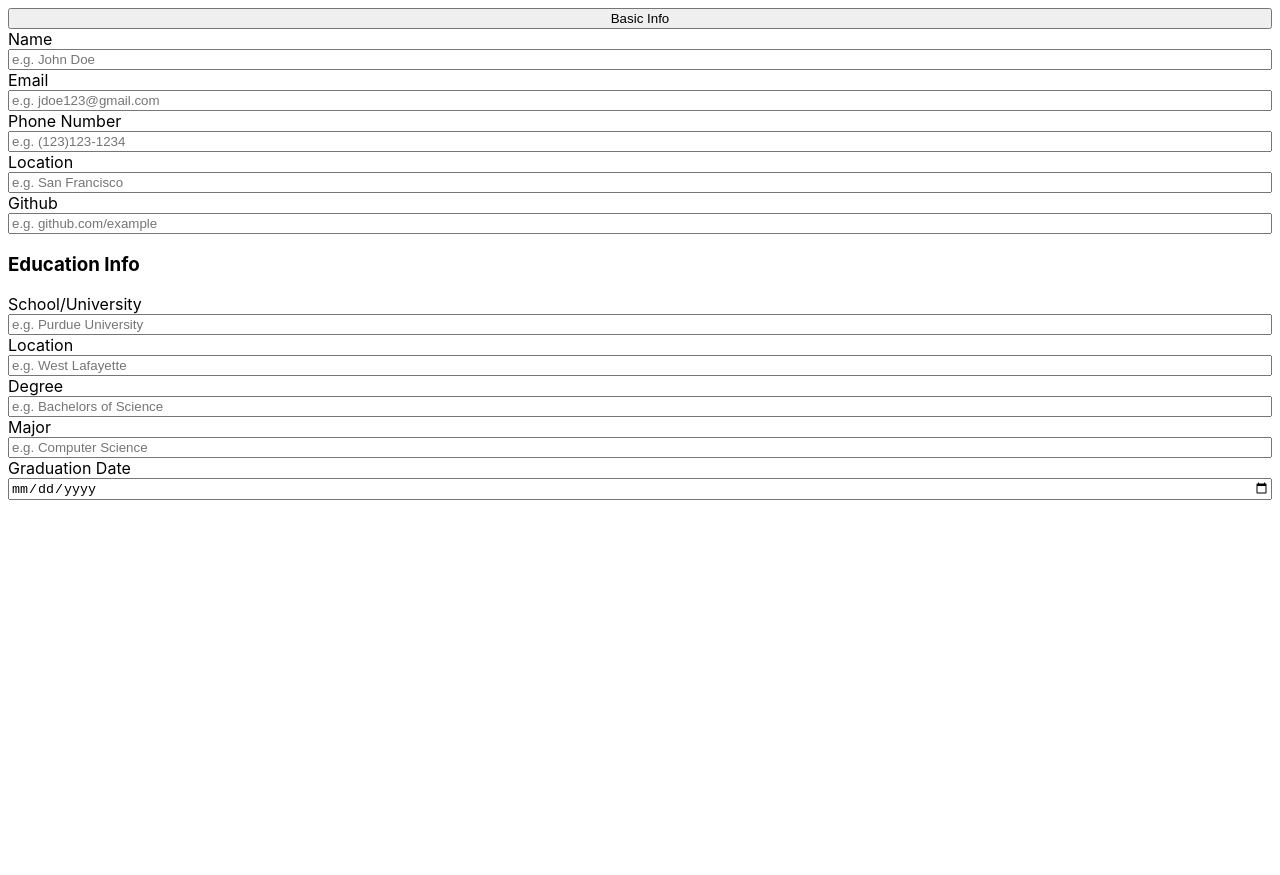
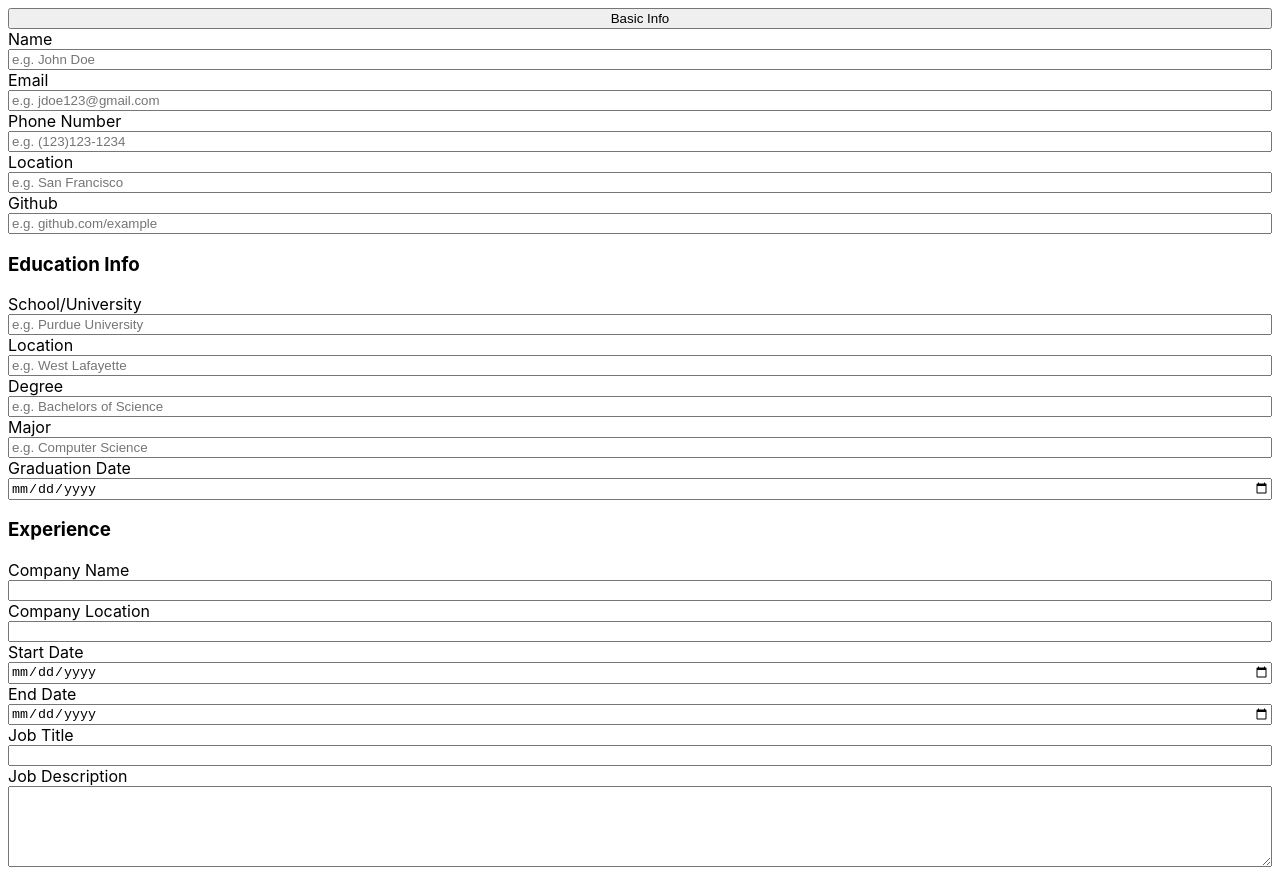
Before and after one commit to brendanjlee/cv_application, a React app: page / in a window 1280 px wide. Before the commit the page ends 800 px from the top, so only its background shows below. Built offline with nearby package versions, Linux system fonts and the light colour scheme; the HTML template or start-up script is replaced by a standard one.

Commit message:
add expereince

```diff
--- a/src/components/ExperienceForm.jsx
+++ b/src/components/ExperienceForm.jsx
@@ -1,41 +1,47 @@
+import { useState } from 'react';
 import '../styles/formStyle.css'
 
 function ExprienceForm() {
+  const [expInfo, setExpInfo] = useState({expName: '', expLoc: '', expStartDate: '', expEndDate: '', jobTitle: '', jobDesc: ''});
+
+  function handleChange(e) {
+    setExpInfo({...expInfo, [e.target.id]: e.target.value});
+  }
+
   return (
     <div className='userFormContainer'>
       <h3>Experience</h3>
       <form className='userForm'>
-        <label htmlFor="expInput">
+        <label>
           Company Name
-          <input type="text" id='expInput' name='expInput' placeholder='Apple' required/>
+          <input value={expInfo.expName} id='expName' onChange={handleChange} />
         </label>
 
-        <label htmlFor="expLocInput">
-          location
-          <input type="text" id='expLocInput' name='expLocInput' placeholder='Apple' required/>
+        <label>
+          Company Location
+          <input value={expInfo.expLoc} id='expLoc' onChange={handleChange} />
         </label>
 
-        <label htmlFor="expStartDateInput">
+        <label>
           Start Date
-          <input type="date" id='expStartDateInput' name='expStartDateInput' required/>
+          <input type='date' value={expInfo.expStartDate} id='expStartDate' onChange={handleChange} />
         </label>
 
-        <label htmlFor="expEndDateInput">
-          End Date (leave empty if current working)
-          <input type="date" id='expEndDateInput' name='expEndDateInput'/>
+        <label>
+          End Date
+          <input type='date' value={expInfo.expEndDate} id='ExpEndDate' onChange={handleChange} />
         </label>
 
-        <label htmlFor="jobTitleInput">
+        <label>
           Job Title
-          <input type="text" id='jobTitleInput' name='jobTitleInput' placeholder='Software Engineer' required/>
+          <input value={expInfo.jobTitle} id='jobTitle' onChange={handleChange} />
         </label>
 
-        <label htmlFor="jobDescInput">
+        <label>
           Job Description
-          <textarea id="jobDescInput" name='jobDescInput' cols="30" rows="5"></textarea>
+          <textarea name="jobDesc" id="jobDesc" cols="30" rows="5" onChange={handleChange}></textarea>
         </label>
 
-        <button type='submit'>Submit</button>
       </form>
     </div>
   )
--- a/src/main.jsx
+++ b/src/main.jsx
@@ -3,10 +3,12 @@ import ReactDOM from 'react-dom/client'
 import './index.css'
 import InfoForm from './components/InfoForm'
 import EduForm from './components/EduForm'
+import ExprienceForm from './components/ExperienceForm'
 
 ReactDOM.createRoot(document.getElementById('root')).render(
   <React.StrictMode>
     <InfoForm />
     <EduForm />
+    <ExprienceForm />
   </React.StrictMode>,
 )
```
